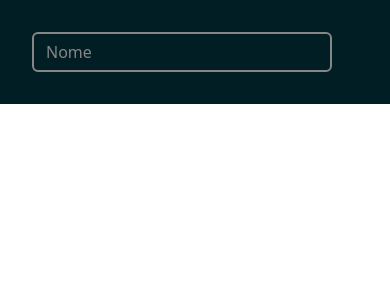
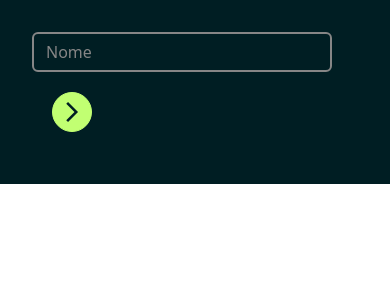
Before and after one commit to develhope/FS28-Team2-Project4, a React (Vite) app in the folder stayfit-app/: page / in a window 390 px wide. Shown: the top 300 px of the page. Built offline with nearby package versions, Linux system fonts and the light colour scheme.

Commit message:
added mobile button component

```diff
--- a/stayfit-app/src/App.jsx
+++ b/stayfit-app/src/App.jsx
@@ -1,10 +1,12 @@
 import './App.css';
+import MobileButton from './MyComponents/MobileButton';
 import Textbox from './MyComponents/Textbox';
 
 const App = () => {
   return (
     <div className="App">
       <Textbox id={'name'} type={'text'} label={'Nome'} />
+      <MobileButton />
     </div>
   );
 };
--- /dev/null
+++ b/stayfit-app/src/MyComponents/MobileButton.jsx
@@ -0,0 +1,30 @@
+const MobileButton = ({ onClick }) => {
+  return (
+    <div className="p-5">
+      <button
+        onClick={onClick}
+        className="flex justify-center items-center w-[40px] h-[40px] border border-secondary-green rounded-[30px] bg-secondary-green outline-none transition-all duration-300 active:bg-transparent active:border-opacity-70"
+      >
+        <svg
+          width="26"
+          height="26"
+          viewBox="0 0 26 26"
+          fill="none"
+          xmlns="http://www.w3.org/2000/svg"
+          className="
+          w-6
+          h-6
+          fill-primary-blue
+          transition-all
+          duration-300
+          active:fill-secondary-green
+        "
+        >
+          <path d="M8.69373 23.8334L6.77081 21.9104L15.6812 13L6.77081 4.0896L8.69373 2.16669L19.5271 13L8.69373 23.8334Z" />
+        </svg>
+      </button>
+    </div>
+  );
+};
+
+export default MobileButton;
```
